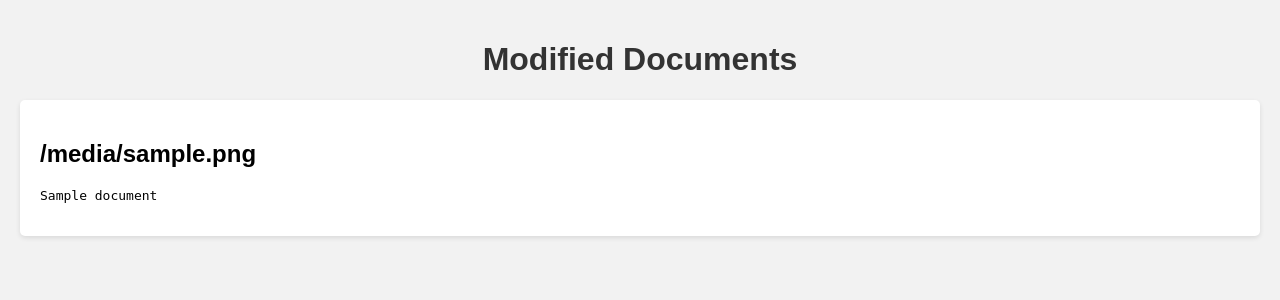
After one commit to prathikh1998/PilesOfStonesGame, a Flask app: template templates/replace.html in a window 1280 px wide. The commit adds this page. Shown: the top 300 px of the page. Run offline with Flask 3, Linux system fonts and the light colour scheme; the template is opened without the code that fills it: most values are stand-ins (such as "Sample title", 1, 10 or a date in 2020).

Commit message:
Add files via upload

```diff
--- /dev/null
+++ b/templates/replace.html
@@ -0,0 +1,36 @@
+<!DOCTYPE html>
+<html>
+<head>
+    <title>Replace and Print</title>
+    <style>
+        body {
+            font-family: Arial, sans-serif;
+            background-color: #f2f2f2;
+            margin: 0;
+            padding: 20px;
+        }
+
+        h1 {
+            text-align: center;
+            color: #333;
+        }
+
+        .document {
+            margin-bottom: 20px;
+            background-color: #fff;
+            padding: 20px;
+            border-radius: 5px;
+            box-shadow: 0 2px 5px rgba(0, 0, 0, 0.1);
+        }
+    </style>
+</head>
+<body>
+    <h1>Modified Documents</h1>
+    {% for document in documents %}
+    <div class="document">
+        <h2>{{ file_names[loop.index0] }}</h2>
+        <pre>{{ document }}</pre>
+    </div>
+    {% endfor %}
+</body>
+</html>
--- a/templates/results.html
+++ b/templates/results.html
@@ -20,8 +20,8 @@
         <!-- Display the most frequent words -->
         <h3>Most Frequent Words:</h3>
         <ul>
-          {% for word in most_frequent_words %}
-            <li>{{ word }}</li>
+          {% for word, frequency in most_frequent_words %}
+            <li>{{ word }} (Frequency: {{ frequency }})</li>
           {% endfor %}
         </ul>
     {% else %}
```
Also changed, not shown: templates/index.html (+11 -1 lines).
